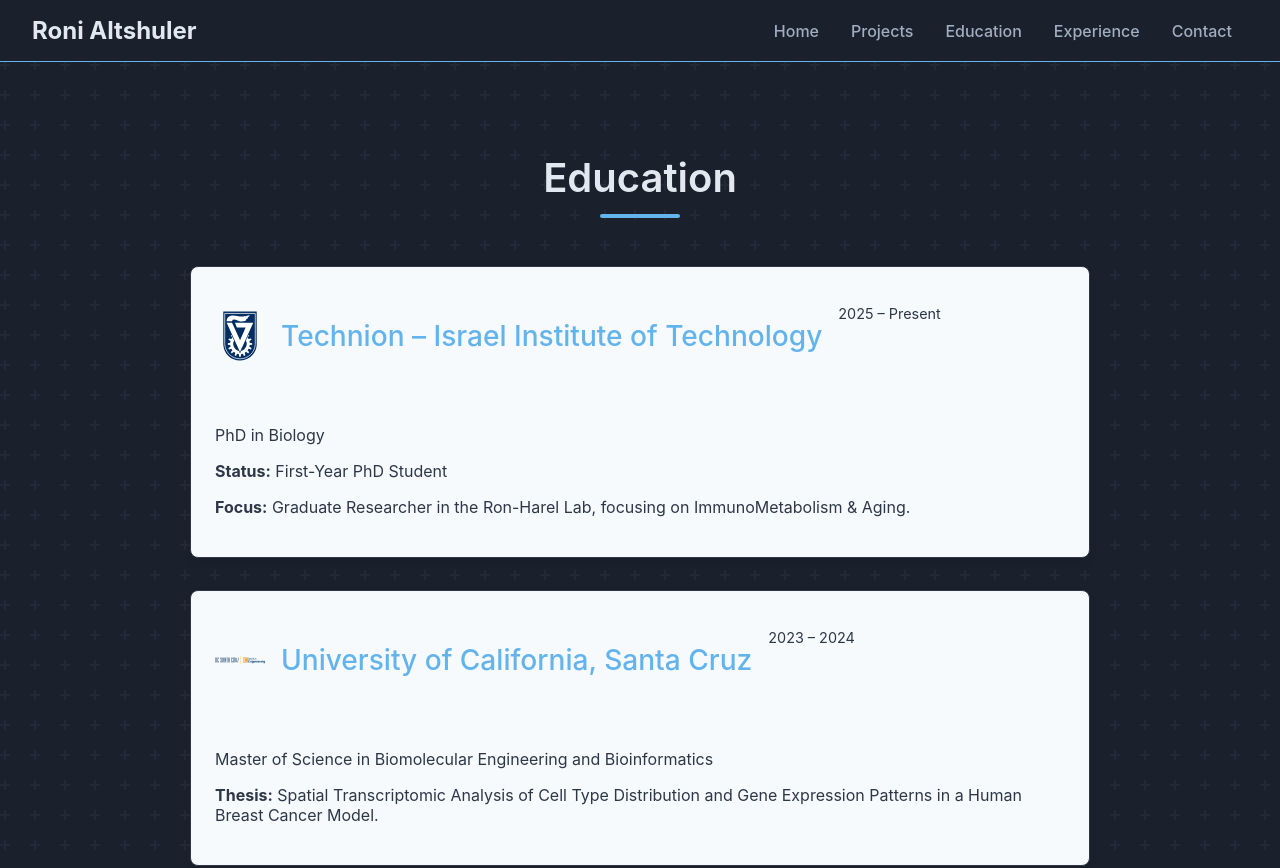
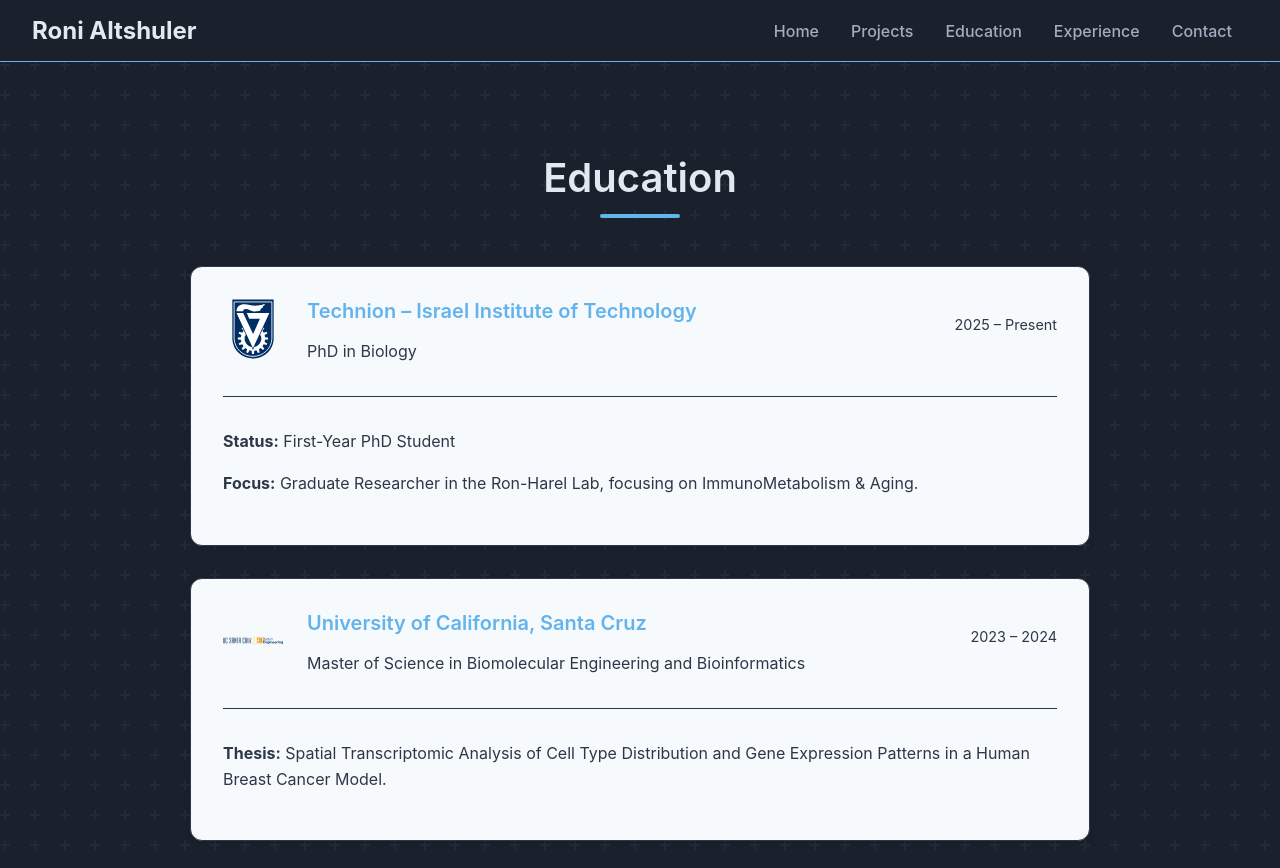
Before and after one commit to roni-altshuler/personal_website, a Next.js app: page /education in a window 1280 px wide. Shown: the top 868 px of the page. Built offline with nearby package versions, Linux system fonts and the light colour scheme.

Commit message:
Continue with troubleshooting

```diff
--- a/src/app/education/page.js
+++ b/src/app/education/page.js
@@ -42,7 +42,7 @@
       link: 'https://engineering.ucsc.edu/',
       modalContent: (
         <>
-          <p><strong>Honors:</strong> Dean’s Honors List (2021, 2022, 2023).</p>
+          <p><strong>Honors:</strong> Dean’s Honors List (2021, 2022, 2023)</p>
         </>
       ),
     },
@@ -55,14 +55,12 @@
         {educationEntries.map((entry, index) => (
           <Card
             key={index}
-            title={(
-              <div className={styles.titleContainer}>
-                <Image src={entry.logo} alt={entry.logoAlt} className={styles.logo} />
-                <h3><a href={entry.link} target='_blank' rel='noopener noreferrer' className={styles.glowLink}>{entry.title}</a></h3>
-              </div>
-            )}
+            logo={entry.logo}
+            logoAlt={entry.logoAlt}
+            title={entry.title}
             description={entry.description}
             date={entry.date}
+            link={entry.link}
             modalContent={entry.modalContent}
           />
         ))}
--- a/src/app/experience/experience.module.css
+++ b/src/app/experience/experience.module.css
@@ -69,7 +69,7 @@
 }
 
 .logoLarge {
-    width: 200px;
+    width: 250px;
     height: 50px;
     object-fit: contain;
 }
--- a/src/components/Card.js
+++ b/src/components/Card.js
@@ -4,10 +4,14 @@
 import styles from '../styles/Card.module.css';
 import Modal from './Modal';
 
-const Card = ({ title, description, date, link, modalContent }) => {
+import Image from 'next/image';
+
+const Card = ({ title, description, date, link, modalContent, logo, logoAlt }) => {
   return (
     <div className={styles.card}>
       <div className={styles.cardHeader}>
+        {logo && <Image src={logo} alt={logoAlt} className={styles.logo} />}
+        <div className={styles.titleContainer}>
           <h2 className={styles.title}>
             {link ? (
               <a href={link} target="_blank" rel="noopener noreferrer" className={styles.glowLink}>
@@ -17,10 +21,11 @@
               title
             )}
           </h2>
+          <p>{description}</p>
+        </div>
         {date && <p className={styles.date}>{date}</p>}
       </div>
       <div className={styles.cardBody}>
-        <p>{description}</p>
         {modalContent}
       </div>
     </div>
--- a/src/styles/Card.module.css
+++ b/src/styles/Card.module.css
@@ -1,25 +1,50 @@
 .card {
   background-color: var(--card-background-color);
   border: 1px solid var(--border-color);
-  border-radius: 8px;
-  padding: 1.5rem;
+  border-radius: 12px;
+  padding: 2rem;
   display: flex;
   flex-direction: column;
-  gap: 0.75rem;
-  box-shadow: 0 4px 8px rgba(0,0,0,0.05);
-  transition: transform 0.2s ease-in-out;
-  cursor: pointer; /* Indicate that the card is clickable */
+  gap: 1rem;
+  box-shadow: 0 2px 8px rgba(0,0,0,0.05);
+  transition: box-shadow 0.3s ease, transform 0.3s ease;
+}
+
+.card:hover {
+  transform: translateY(-3px);
+  box-shadow: 0 6px 12px rgba(0,0,0,0.1);
 }
 
 .cardHeader {
   display: flex;
-  justify-content: space-between;
   align-items: flex-start;
-  gap: 1rem;
+  gap: 1.5rem;
 }
 
-.cardBody {
-  margin-top: 1rem;
+.logo {
+  width: 60px;
+  height: 60px;
+  object-fit: contain;
+  border-radius: 8px;
+}
+
+.titleContainer {
+  flex-grow: 1;
+}
+
+.card h2.title {
+  color: var(--primary-color);
+  margin-bottom: 0.25rem;
+}
+
+.card h2 {
+  margin: 0;
+  font-size: 1.25rem;
+}
+
+.card p {
+  color: var(--card-text-color);
+  line-height: 1.6;
 }
 
 .date {
@@ -28,23 +53,9 @@
   white-space: nowrap;
 }
 
-.card:hover {
-  transform: translateY(-5px);
-}
-
-.card h2.title {
-  color: var(--primary-color);
-}
-
-.card h2 {
-  margin: 0;
-  font-size: 1.5rem;
-  color: inherit;
-}
-
-.card p {
-  color: var(--card-text-color);
-  flex-grow: 1;
+.cardBody {
+  padding-top: 1rem;
+  border-top: 1px solid var(--border-color);
 }
 
 .card a.glowLink {
@@ -54,18 +65,25 @@
 }
 
 .card a.glowLink:hover {
-  color: var(--primary-color);
   text-shadow: 0 0 8px var(--secondary-color);
-}
-
-.card a {
-  color: var(--primary-color);
-  text-decoration: none;
-  font-weight: 500;
 }
 
 @media (max-width: 768px) {
   .card {
-    padding: 1rem;
+    padding: 1.5rem;
+  }
+
+  .cardHeader {
+    flex-direction: column;
+    gap: 1rem;
+  }
+
+  .logo {
+    width: 50px;
+    height: 50px;
+  }
+
+  .card h2 {
+    font-size: 1.1rem;
   }
 }
```
Also changed, not shown: ToDo.txt. Lines whose indentation alone changed are shown as unchanged.
